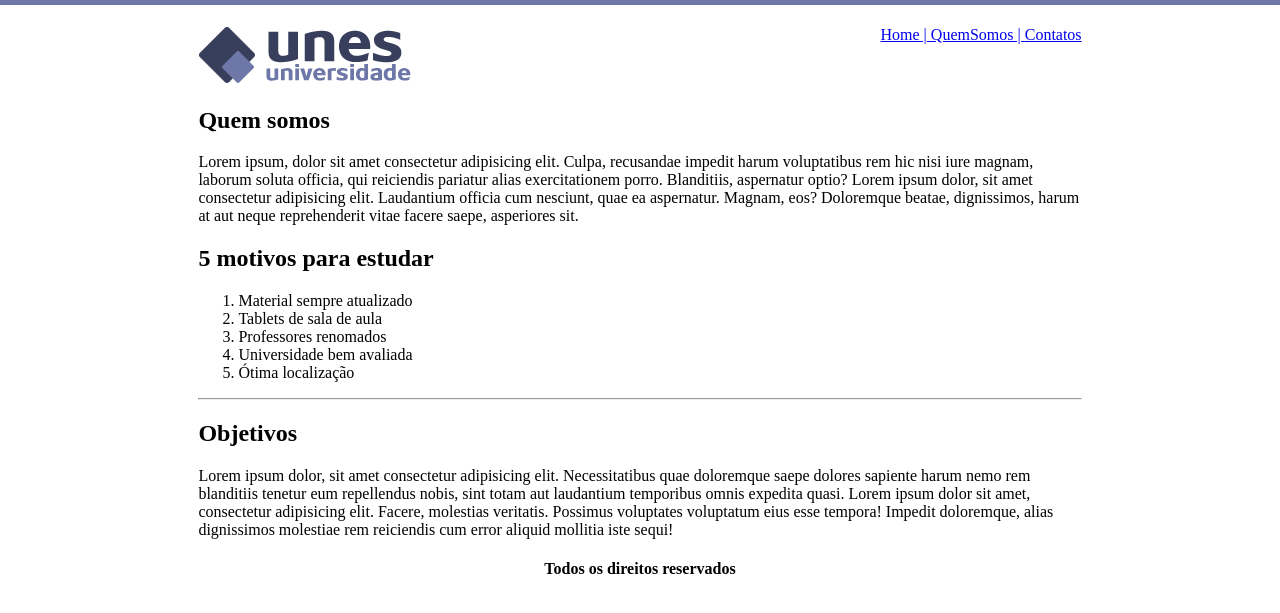
After one commit to mluizaguedes/Desafio3---MySQL, a Python web app: template templates/quemsomos.html in a window 1280 px wide. The commit adds this page. Shown: the top 613 px of the page. Run offline with Jinja, Linux system fonts and the light colour scheme; the template is opened without the code that fills it, so the values that code supplies are empty.

Commit message:
adição das párginas do site

```diff
--- /dev/null
+++ b/static/css/estilos.css
@@ -0,0 +1,27 @@
+body{
+    padding: 0;
+    margin: 0 auto;
+    max-width: 69%;
+    border: 0px;
+
+    background-image:
+    url(../imagens/fundo.png);
+    margin-top: 2%;
+}
+
+#fundo2 {
+    background-image:
+    url(../imagens/fundo2.png);
+}
+
+.link{
+    float: right;
+}
+
+.capa{
+    display: flex;
+    justify-content: center;
+    align-items: center;
+    margin-top: 1.7%;
+
+}
--- /dev/null
+++ b/templates/base.html
@@ -0,0 +1,37 @@
+<!DOCTYPE html>
+<html lang="pt-br">
+
+<head>
+    <meta charset="UTF-8">
+    <link rel="stylesheet" href="../static/css/estilos.css">
+
+</head>
+
+<body>
+    <!-- Menu -->
+    <div class="topo">
+
+        <img src="../static/imagens/logo.png" alt="logo">
+
+        <div class="link">
+            <a href="/" >Home | </a>
+            <a href="/quemsomos" >QuemSomos | </a>
+            <a href="/contatos" >Contatos</a>
+        </div>
+
+    </div>
+
+{% block conteudo %}
+
+{% endblock %}
+
+    <!--Rodapé-->
+
+    <div>
+
+    <h4><center> Todos os direitos reservados </center><h4>
+
+    </div>
+
+</body>
+</html>
--- /dev/null
+++ b/templates/quemsomos.html
@@ -0,0 +1,33 @@
+{% extends "base.html" %}
+
+{% block conteudo %}
+
+<body id="fundo2">
+
+    <title>QuemSomos</title>
+        <div>
+            <h2>Quem somos</h2>
+
+            <p>Lorem ipsum, dolor sit amet consectetur adipisicing elit. Culpa, recusandae impedit harum voluptatibus rem hic nisi iure magnam, laborum soluta officia, qui reiciendis pariatur alias exercitationem porro. Blanditiis, aspernatur optio? Lorem ipsum dolor, sit amet consectetur adipisicing elit. Laudantium officia cum nesciunt, quae ea aspernatur. Magnam, eos? Doloremque beatae, dignissimos, harum at aut neque reprehenderit vitae facere saepe, asperiores sit.</p>
+
+            <h2>5 motivos para estudar</h2>
+
+            <ol>
+                <li>Material sempre atualizado</li>
+                <li>Tablets de sala de aula</li>
+                <li>Professores renomados</li>
+                <li>Universidade bem avaliada</li>
+                <li>Ótima localização</li>
+              </ol>
+        </div>
+        <hr>
+        <div>
+            <h2>Objetivos</h2>
+
+            <p>Lorem ipsum dolor, sit amet consectetur adipisicing elit. Necessitatibus quae doloremque saepe dolores sapiente harum nemo rem blanditiis tenetur eum repellendus nobis, sint totam aut laudantium temporibus omnis expedita quasi. Lorem ipsum dolor sit amet, consectetur adipisicing elit. Facere, molestias veritatis. Possimus voluptates voluptatum eius esse tempora! Impedit doloremque, alias dignissimos molestiae rem reiciendis cum error aliquid mollitia iste sequi!</p>
+
+        </div>
+
+</body>
+
+{% endblock %}
--- a/users.html
+++ b/templates/users.html
@@ -4,7 +4,7 @@
     <meta charset="UTF-8">
     <meta http-equiv="X-UA-Compatible" content="IE=edge">
     <meta name="viewport" content="width=, initial-scale=1.0">
-    <title>Document</title>
+    <title>Users</title>
 </head>
 <body>
 
```
Also changed, not shown: templates/contatos.html (added, +32 -0 lines), templates/home.html (added, +34 -0 lines), static/css/normalize.css (added), static/imagens/capa.png (added), static/imagens/fundo.png (added), static/imagens/fundo2.png (added), static/imagens/logo.png (added), 1 other file.
